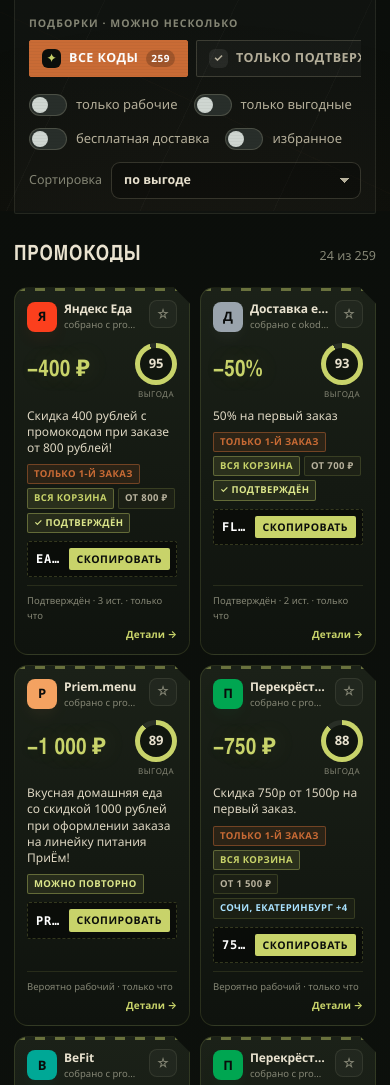
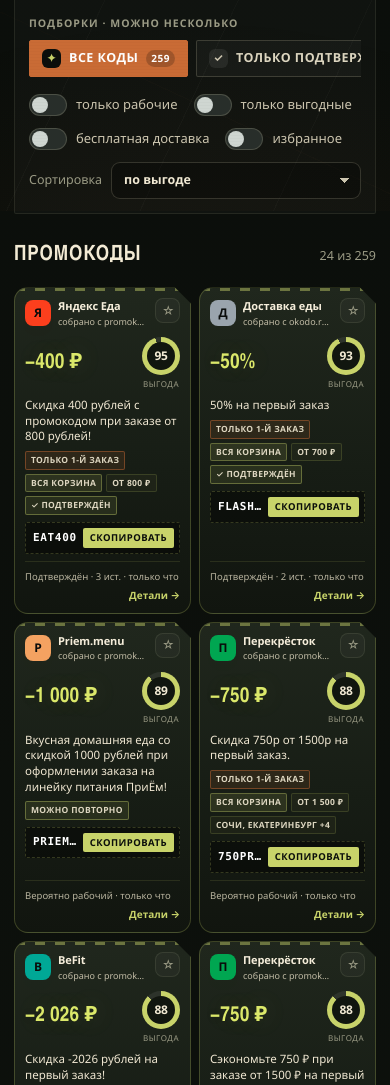
Before and after one commit to MaxDdonich/promolov, a plain HTML site: page index.html in a window 390 px wide. Shown: the part 633-1718 px from the top of the page. Drawn offline with Linux system fonts and the light colour scheme.

Commit message:
fix: improve theme contrast and force two-column mobile grid

```diff
--- a/assets/styles.css
+++ b/assets/styles.css
@@ -9,9 +9,9 @@
   --card-hi: #1c221a;
   --line: rgba(214, 209, 177, 0.10);
   --line-2: rgba(214, 209, 177, 0.20);
-  --text: #e9e2cf;
-  --muted: #b7b19c;
-  --dim: #858675;
+  --text: #f2ead4;
+  --muted: #cdc6b0;
+  --dim: #9b9b85;
   --lime: #c8d36a;
   --lime-soft: rgba(200, 211, 106, 0.13);
   --orange: #c96b35;
@@ -1742,7 +1742,7 @@ body::after {
   z-index: 9999;
   pointer-events: none;
   background: repeating-linear-gradient(0deg, rgba(0, 0, 0, 0.18) 0 1px, transparent 1px 3px);
-  opacity: 0.16;
+  opacity: 0.08;
   mix-blend-mode: multiply;
 }
 
@@ -1815,9 +1815,13 @@ h1, h2, h3, .logo__text, .results h2 {
 .hero__lead { color: var(--muted); }
 
 .grad {
-  background: linear-gradient(100deg, var(--lime) 8%, var(--yellow) 52%, var(--orange) 100%);
+  background: linear-gradient(100deg, #dbe86a 8%, #f0d36a 52%, #e07a3c 100%);
   -webkit-background-clip: text;
   background-clip: text;
+  color: transparent;
+  -webkit-text-fill-color: transparent;
+  text-shadow: none;
+  filter: drop-shadow(0 0 18px rgba(200, 211, 106, 0.16));
 }
 
 .stat {
@@ -2000,3 +2004,48 @@ h1, h2, h3, .logo__text, .results h2 {
     scroll-behavior: auto !important;
   }
 }
+
+/* ---------- Контраст и мобильная сетка 2×N ---------- */
+
+.hero__lead { color: #d8d1bb; }
+.hero h1 { text-shadow: 0 2px 0 #000, 0 0 36px rgba(200, 211, 106, 0.1); }
+.hero h1 .grad { text-shadow: none; }
+.stat b { color: #e4ee8a; }
+.stat span { color: #d2cbb4; }
+.card {
+  background: linear-gradient(180deg, #20271d 0%, #171d15 55%, #11150f 100%);
+  border-color: rgba(200, 211, 106, 0.24);
+}
+.card__title { color: #f0e7d2; }
+.card__value { color: #dbe86a; }
+.brand__info b { color: #f5edda; }
+.brand__info span { color: #c2bca6; }
+.card__foot { color: #b9b49f; }
+.card__code code { color: #fff; }
+.tag { color: #ddd6c0; }
+.chip { color: #ddd6c0; }
+.pick { color: #ddd6c0; }
+
+@media (max-width: 900px) {
+  .grid {
+    grid-template-columns: repeat(2, minmax(0, 1fr)) !important;
+    gap: 10px;
+  }
+}
+
+@media (max-width: 430px) {
+  .grid { gap: 8px; }
+  .card { padding: 10px; gap: 7px; }
+  .brand__mark { width: 26px; height: 26px; font-size: 12px; }
+  .brand__info b { font-size: 11px; }
+  .brand__info span { font-size: 9px; }
+  .fav { width: 25px; height: 25px; font-size: 12px; }
+  .card__value { font-size: 21px; }
+  .score { width: 38px; height: 38px; }
+  .score span { font-size: 12px; }
+  .card__title { font-size: 11.5px; }
+  .card__code { padding: 5px 5px 5px 7px; }
+  .card__code code { font-size: 11px; }
+  .btn--copy { padding: 5px 7px; font-size: 9.5px; }
+  .tag { font-size: 8.5px; padding: 2px 5px; }
+}
```
Also changed, not shown: index.html (+3 -3 lines).
